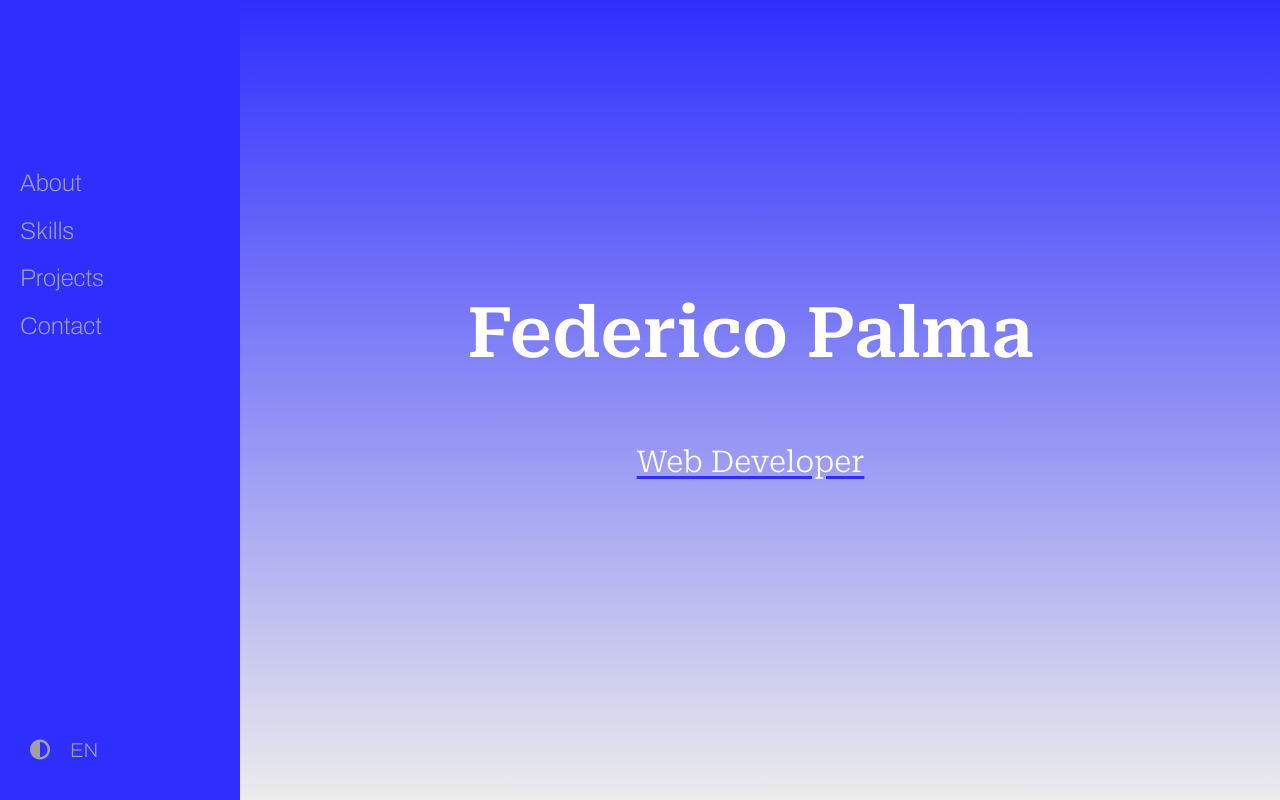
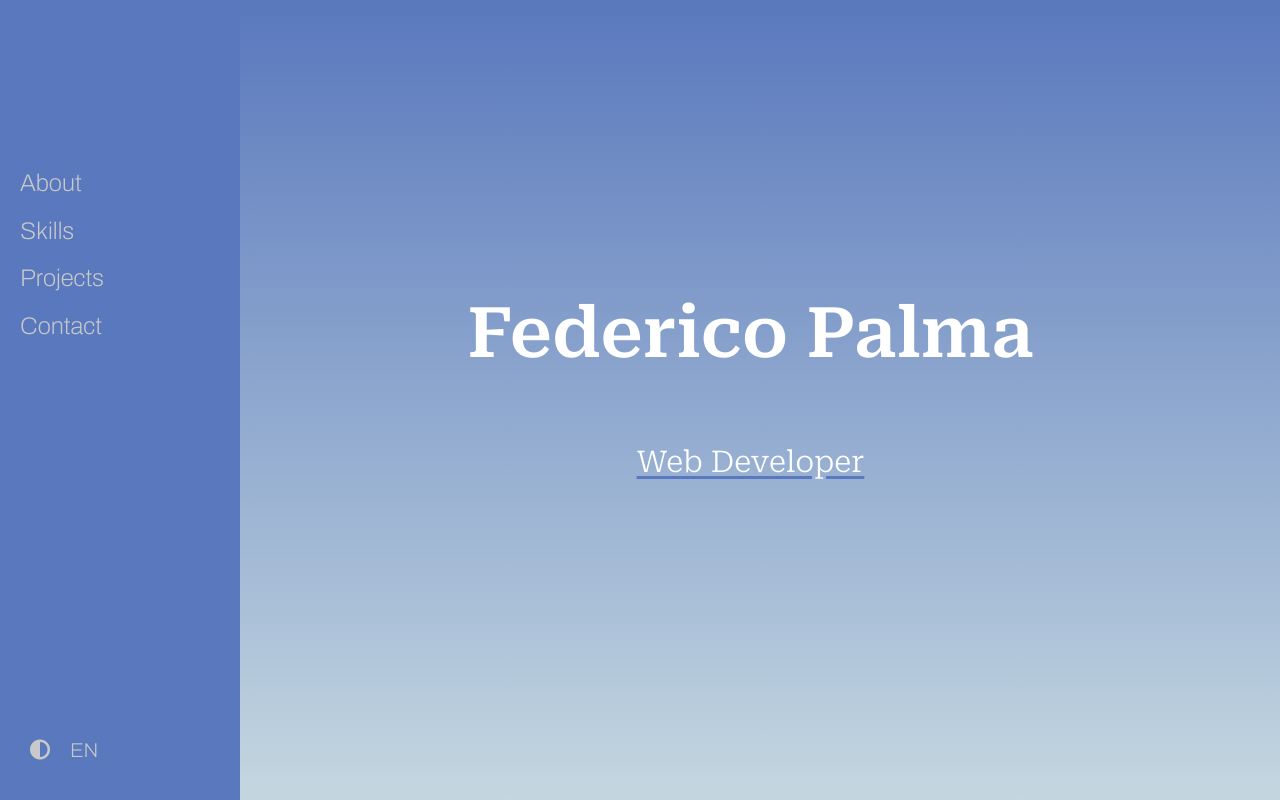
Before and after one commit to federico-palma/Personal-portfolio, a website: page index.html in a window 1280 px wide. Both pictures are taken after a click on the element 40 px from the left and 750 px from the top of the page. Shown: the top 800 px of the page. Drawn offline with nearby package versions, Linux system fonts and the light colour scheme.

Commit message:
New light theme color scheme

```diff
--- a/style.css
+++ b/style.css
@@ -1,10 +1,10 @@
 :root.light-theme {
-  --navbar-background-color: rgb(46, 46, 255);
+  --navbar-background-color: #5978bd;
   --navbar-font-color: rgb(255, 255, 255);
   --navbar-underline-color: rgb(255, 255, 255);
-  --idle-color: rgb(160, 160, 160);
-  --main-background-color: rgb(236, 236, 236);
-  --accent-color: rgb(46, 46, 255);
+  --idle-color: rgb(200, 201, 201);
+  --main-background-color: #C4D7E0;
+  --accent-color: #5978bd;
   --font-color: rgb(68, 68, 68);
 }
 
@@ -533,6 +533,7 @@ section {
 
 .contact-container {
   width: auto;
+  margin-top: 30px;
 }
 
 #contact-list {
@@ -542,7 +543,7 @@ section {
 
 #contact-list li {
   list-style-type: none;
-  margin: 30px auto;
+  margin: 0px auto;
 }
 
 .contact-links {
```
